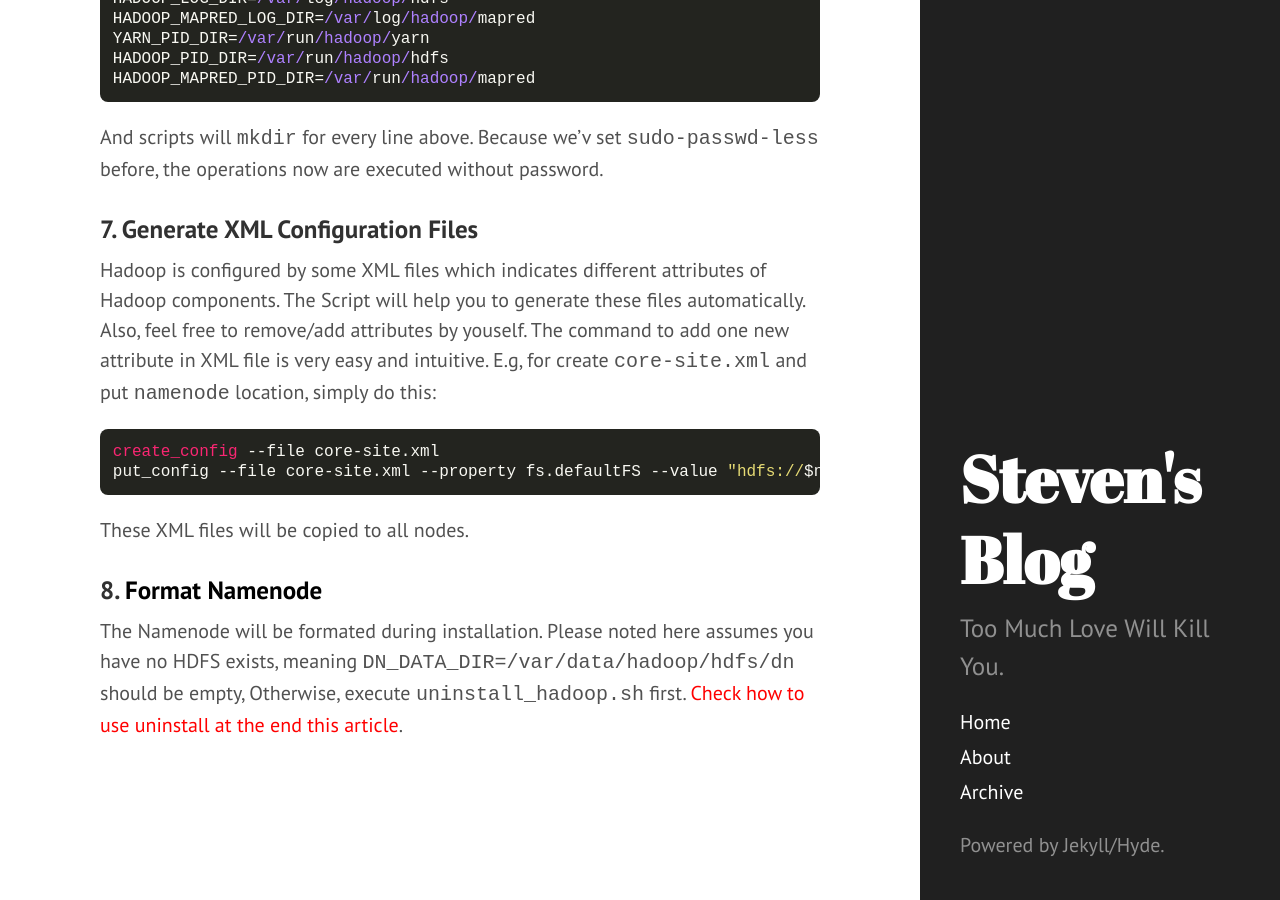
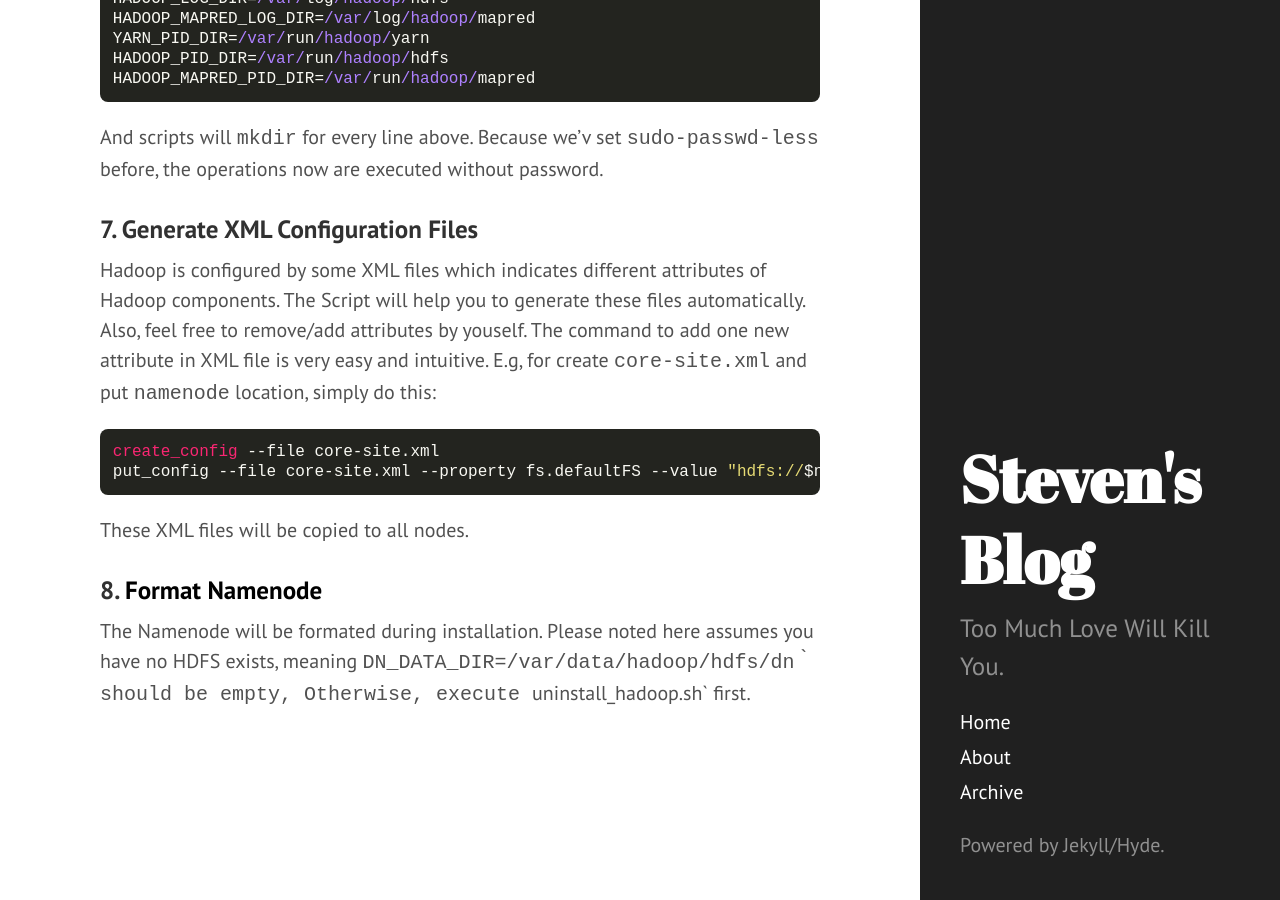
Before and after one commit to legatoo/legatoo.github.io, a Jekyll site: the page built from _posts/2014-11-12-Install-Yarn-on-Ubuntu-Cluster-via-Scripts.md, in a window 1280 px wide and 900 px high, scrolled down 5906 px. Built offline with Jekyll 4.4.1, drawn with Linux system fonts in a browser that asks for light colours; Markdown is read by kramdown in place of the engine named in the settings.

```diff
--- a/_posts/2014-11-12-Install-Yarn-on-Ubuntu-Cluster-via-Scripts.md
+++ b/_posts/2014-11-12-Install-Yarn-on-Ubuntu-Cluster-via-Scripts.md
@@ -190,4 +190,4 @@
 
 ###8. <a name="format_namenode"><font color="black">Format Namenode</font></a>
 
-The Namenode will be formated during installation. Please noted here assumes you have no HDFS exists, meaning `DN_DATA_DIR=/var/data/hadoop/hdfs/dn` should be empty, Otherwise, execute `uninstall_hadoop.sh` first. <a href="#uninstall"><font color="red">Check how to use uninstall at the end this article</font></a>.
+The Namenode will be formated during installation. Please noted here assumes you have no HDFS exists, meaning `DN_DATA_DIR=/var/data/hadoop/hdfs/dn｀ should be empty, Otherwise, execute `uninstall_hadoop.sh` first.
```
